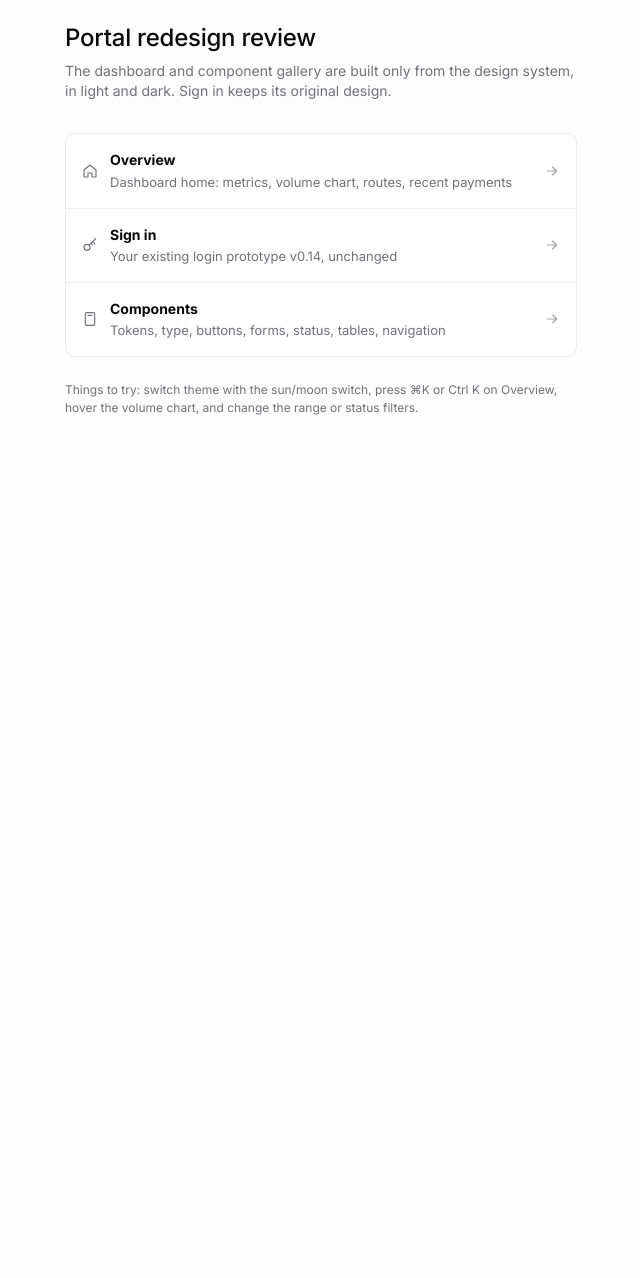
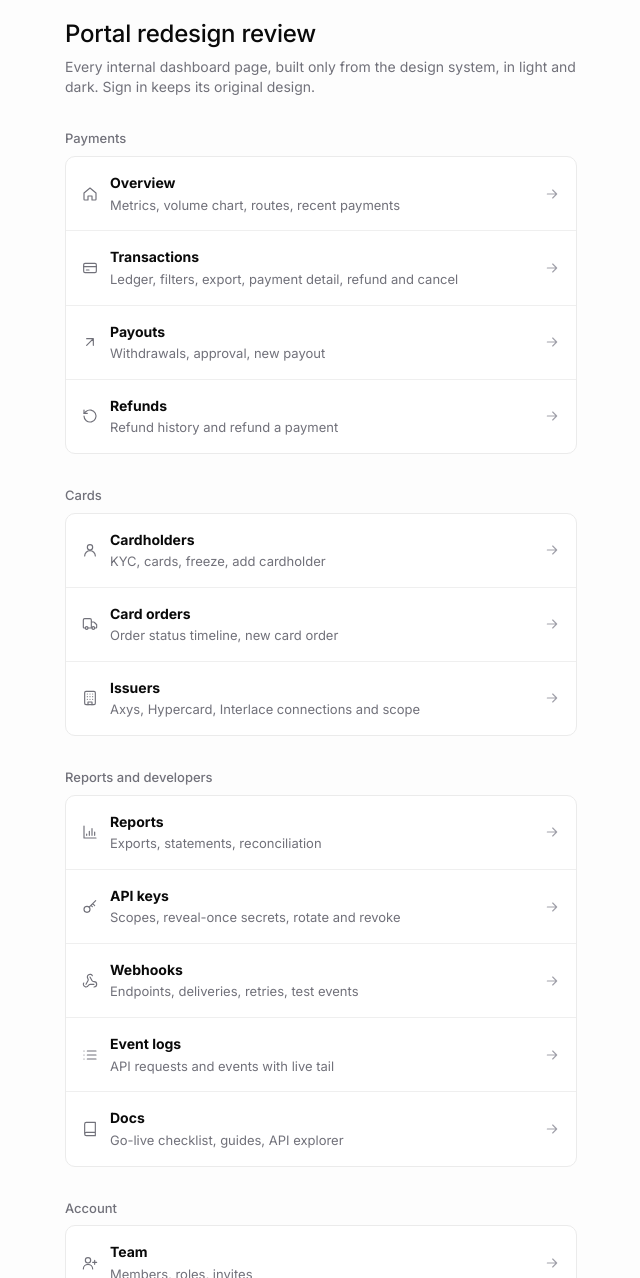
Before and after one commit to Hassanrhn/Portal-Dashboard, a plain HTML site: page index.html in a window 1280 px wide. Shown: the part 104-1382 px from the top of the page, without its empty margins (319-959 px from the left). Before the commit the page ends 800 px from the top, so only its background shows below. Drawn offline with Linux system fonts and the light colour scheme.

Commit message:
Review hub lists every page; root README; mobile toolbar filter scroll
Co-Authored-By: Claude Opus 5.5 <noreply@anthropic.com>
Claude-Session: https://claude.ai/code/session_01Tgtam2dgJAYti5etmpSa8z

```diff
--- a/design-system/css/components/toolbar.css
+++ b/design-system/css/components/toolbar.css
@@ -22,4 +22,8 @@
 
 /* Active filter count dot on a button */
 .btn__dot { display: inline-grid; place-items: center; min-width: 16px; height: 16px; padding: 0 4px; border-radius: var(--radius-full); background: var(--accent-solid); color: var(--accent-solid-fg); font-size: var(--font-size-11); font-weight: var(--font-weight-semibold); }
-@media (max-width: 600px) { .toolbar__search { max-width: none; flex-basis: 100%; } .pagination { flex-wrap: wrap; } }
+@media (max-width: 600px) {
+  .toolbar__search { max-width: none; flex-basis: 100%; }
+  .toolbar > .segmented { max-width: 100%; overflow-x: auto; scrollbar-width: none; }
+  .pagination { flex-wrap: wrap; }
+}
--- a/index.html
+++ b/index.html
@@ -15,7 +15,7 @@
 <body>
 <main class="hub">
   <header class="hub__head">
-    <span class="brand-mark" aria-hidden="true"></span>
+    <span class="logo" aria-label="The Orange Card" role="img"><span class="logo__the" aria-hidden="true">THE</span><span class="logo__word" aria-hidden="true"><span class="logo__orange">ORANGE</span><span class="logo__card">CARD</span></span></span>
     <button class="theme-switch" type="button" role="switch" aria-checked="false" aria-label="Dark mode" data-theme-toggle>
       <span class="theme-switch__knob" aria-hidden="true"></span>
       <span class="theme-switch__icon theme-switch__icon--sun" aria-hidden="true"><i data-icon="sun"></i></span>
@@ -23,15 +23,42 @@
     </button>
   </header>
   <h1 class="t-title">Portal redesign review</h1>
-  <p class="hub__sub">The dashboard and component gallery are built only from the design system, in light and dark. Sign in keeps its original design.</p>
+  <p class="hub__sub">Every internal dashboard page, built only from the design system, in light and dark. Sign in keeps its original design.</p>
 
+  <h2 class="hub__group">Payments</h2>
   <ul class="hub__list">
-    <li><a class="hub__link" href="pages/overview.html"><i data-icon="home"></i><span><b>Overview</b><span>Dashboard home: metrics, volume chart, routes, recent payments</span></span><i data-icon="arrow-right" class="hub__arrow"></i></a></li>
-    <li><a class="hub__link" href="pages/login.html"><i data-icon="key"></i><span><b>Sign in</b><span>Your existing login prototype v0.14, unchanged</span></span><i data-icon="arrow-right" class="hub__arrow"></i></a></li>
+    <li><a class="hub__link" href="pages/overview.html"><i data-icon="home"></i><span><b>Overview</b><span>Metrics, volume chart, routes, recent payments</span></span><i data-icon="arrow-right" class="hub__arrow"></i></a></li>
+    <li><a class="hub__link" href="pages/transactions.html"><i data-icon="payments"></i><span><b>Transactions</b><span>Ledger, filters, export, payment detail, refund and cancel</span></span><i data-icon="arrow-right" class="hub__arrow"></i></a></li>
+    <li><a class="hub__link" href="pages/payouts.html"><i data-icon="payout"></i><span><b>Payouts</b><span>Withdrawals, approval, new payout</span></span><i data-icon="arrow-right" class="hub__arrow"></i></a></li>
+    <li><a class="hub__link" href="pages/refunds.html"><i data-icon="refund"></i><span><b>Refunds</b><span>Refund history and refund a payment</span></span><i data-icon="arrow-right" class="hub__arrow"></i></a></li>
+  </ul>
+  <h2 class="hub__group">Cards</h2>
+  <ul class="hub__list">
+    <li><a class="hub__link" href="pages/cardholders.html"><i data-icon="user"></i><span><b>Cardholders</b><span>KYC, cards, freeze, add cardholder</span></span><i data-icon="arrow-right" class="hub__arrow"></i></a></li>
+    <li><a class="hub__link" href="pages/card-orders.html"><i data-icon="truck"></i><span><b>Card orders</b><span>Order status timeline, new card order</span></span><i data-icon="arrow-right" class="hub__arrow"></i></a></li>
+    <li><a class="hub__link" href="pages/issuers.html"><i data-icon="building"></i><span><b>Issuers</b><span>Axys, Hypercard, Interlace connections and scope</span></span><i data-icon="arrow-right" class="hub__arrow"></i></a></li>
+  </ul>
+  <h2 class="hub__group">Reports and developers</h2>
+  <ul class="hub__list">
+    <li><a class="hub__link" href="pages/reports.html"><i data-icon="reports"></i><span><b>Reports</b><span>Exports, statements, reconciliation</span></span><i data-icon="arrow-right" class="hub__arrow"></i></a></li>
+    <li><a class="hub__link" href="pages/api-keys.html"><i data-icon="key"></i><span><b>API keys</b><span>Scopes, reveal-once secrets, rotate and revoke</span></span><i data-icon="arrow-right" class="hub__arrow"></i></a></li>
+    <li><a class="hub__link" href="pages/webhooks.html"><i data-icon="webhook"></i><span><b>Webhooks</b><span>Endpoints, deliveries, retries, test events</span></span><i data-icon="arrow-right" class="hub__arrow"></i></a></li>
+    <li><a class="hub__link" href="pages/event-logs.html"><i data-icon="logs"></i><span><b>Event logs</b><span>API requests and events with live tail</span></span><i data-icon="arrow-right" class="hub__arrow"></i></a></li>
+    <li><a class="hub__link" href="pages/docs.html"><i data-icon="docs"></i><span><b>Docs</b><span>Go-live checklist, guides, API explorer</span></span><i data-icon="arrow-right" class="hub__arrow"></i></a></li>
+  </ul>
+  <h2 class="hub__group">Account</h2>
+  <ul class="hub__list">
+    <li><a class="hub__link" href="pages/team.html"><i data-icon="invite"></i><span><b>Team</b><span>Members, roles, invites</span></span><i data-icon="arrow-right" class="hub__arrow"></i></a></li>
+    <li><a class="hub__link" href="pages/settings.html"><i data-icon="settings"></i><span><b>Settings</b><span>Organization, security, checkout, notifications</span></span><i data-icon="arrow-right" class="hub__arrow"></i></a></li>
+    <li><a class="hub__link" href="pages/support.html"><i data-icon="support"></i><span><b>Contact support</b><span>New request, your requests, system status</span></span><i data-icon="arrow-right" class="hub__arrow"></i></a></li>
+    <li><a class="hub__link" href="pages/login.html"><i data-icon="lock"></i><span><b>Sign in</b><span>Original login prototype v0.14, unchanged</span></span><i data-icon="arrow-right" class="hub__arrow"></i></a></li>
+  </ul>
+  <h2 class="hub__group">Design system</h2>
+  <ul class="hub__list">
     <li><a class="hub__link" href="design-system/preview/index.html"><i data-icon="cards"></i><span><b>Components</b><span>Tokens, type, buttons, forms, status, tables, navigation</span></span><i data-icon="arrow-right" class="hub__arrow"></i></a></li>
   </ul>
 
-  <p class="t-meta hub__foot">Things to try: switch theme with the sun/moon switch, press ⌘K or Ctrl K on Overview, hover the volume chart, and change the range or status filters.</p>
+  <p class="t-meta hub__foot">Things to try: switch theme with the sun/moon switch, press ⌘K or Ctrl K anywhere in the dashboard, switch Live and Test in the sidebar, and open any table row.</p>
 </main>
 </body>
 </html>
--- a/pages/css/hub.css
+++ b/pages/css/hub.css
@@ -1,9 +1,10 @@
 /* Review hub layout. Tokens only. */
 .hub { max-width: 560px; margin: 0 auto; padding: var(--space-56) var(--space-24); }
 .hub__head { display: flex; align-items: center; justify-content: space-between; margin-bottom: var(--space-40); }
-.hub__head .brand-mark { width: var(--size-32); height: var(--size-32); border-radius: var(--radius-8); }
+.hub__head .logo { --logo-size: 22px; }
 .hub__sub { margin-top: var(--space-8); color: var(--text-secondary); }
-.hub__list { display: grid; margin-top: var(--space-32); border: var(--border-width) solid var(--border-default); border-radius: var(--radius-10); background: var(--bg-surface); overflow: hidden; }
+.hub__group { margin: var(--space-32) 0 var(--space-8); font-size: var(--font-size-13); font-weight: var(--font-weight-medium); color: var(--text-secondary); }
+.hub__list { display: grid; border: var(--border-width) solid var(--border-default); border-radius: var(--radius-10); background: var(--bg-surface); overflow: hidden; }
 .hub__list li + li { border-top: var(--border-width) solid var(--border-subtle); }
 .hub__link { display: flex; align-items: center; gap: var(--space-12); padding: var(--space-16); transition: background-color var(--motion-fast) var(--motion-ease); }
 .hub__link:hover { background: var(--bg-hover); }
```
Also changed, not shown: 1 other file.
